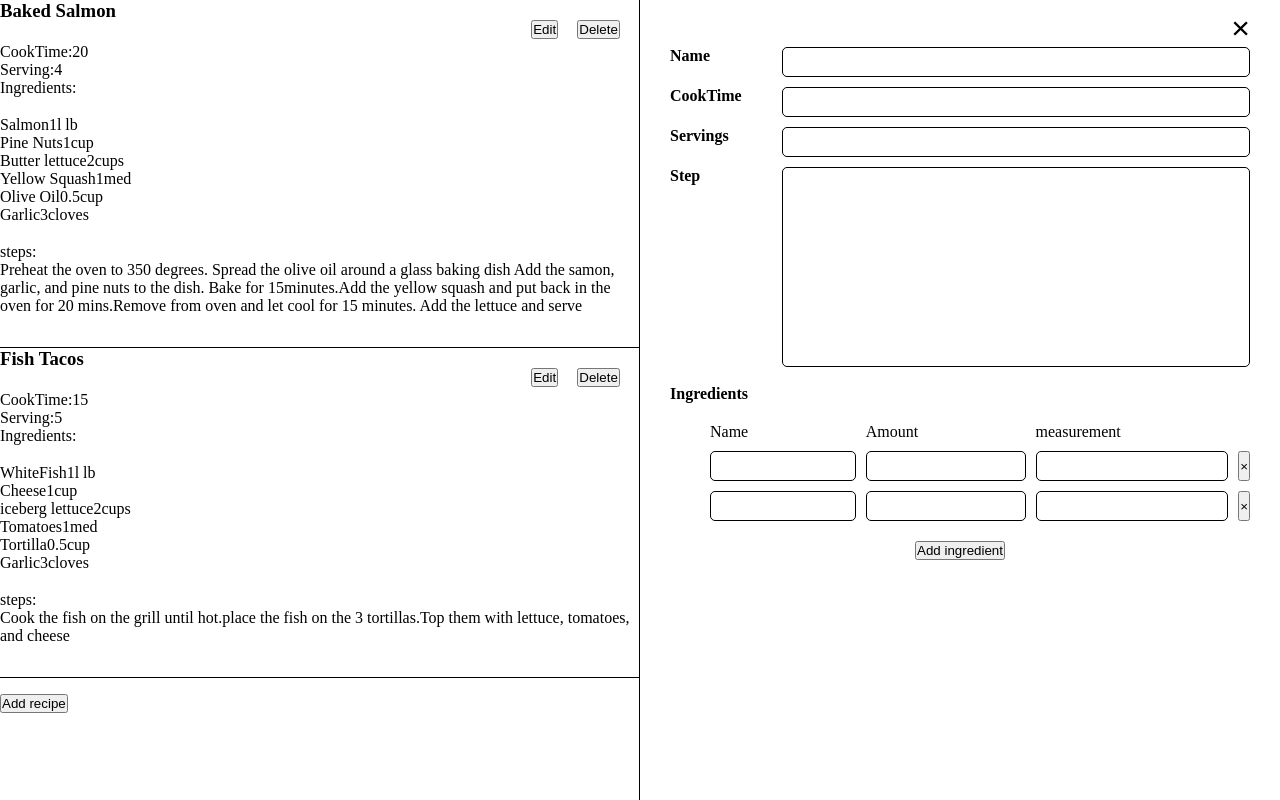
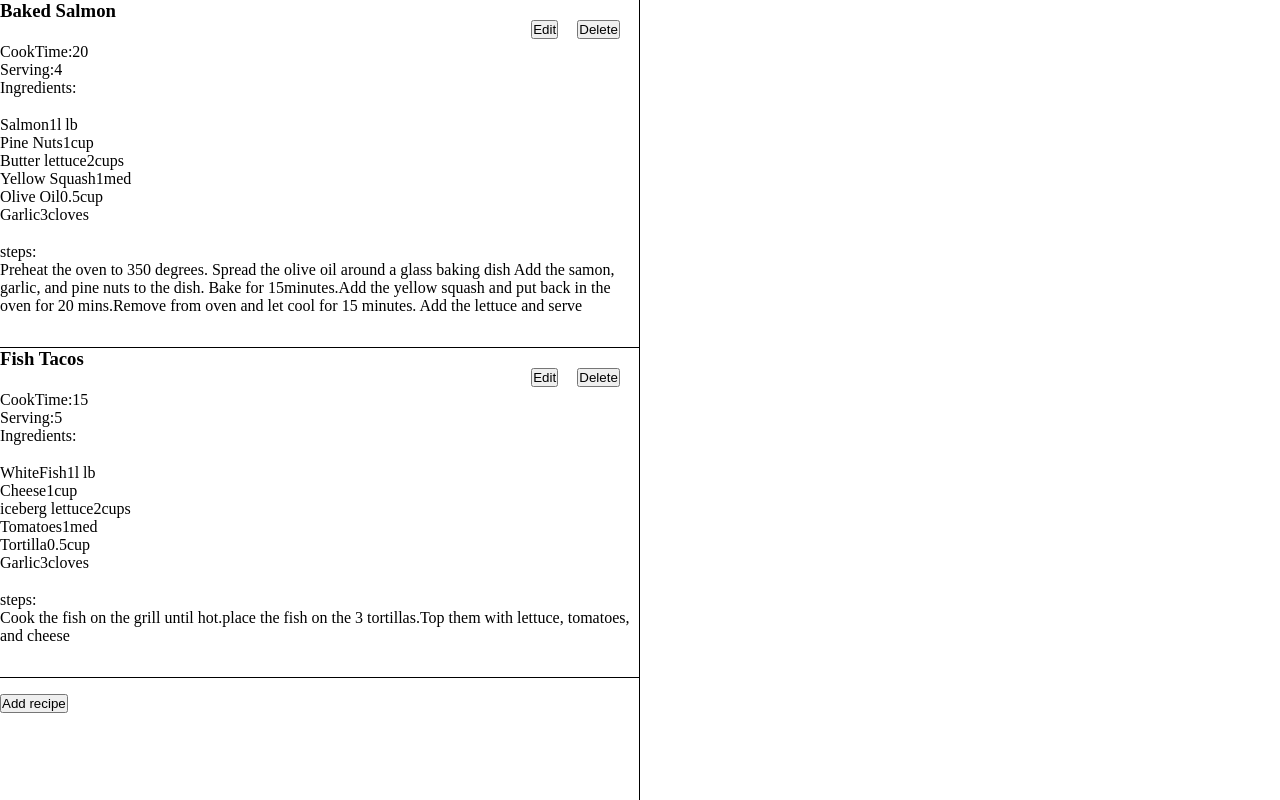
Before and after one commit to Gabriel-Andy/Food-app, a React (Create React App) app: page / in a window 1280 px wide. Built offline with nearby package versions, Linux system fonts and the light colour scheme.

Commit message:
I populate a field input

```diff
--- a/src/App.js
+++ b/src/App.js
@@ -7,22 +7,29 @@ export const RecipeContext = React.createContext();
 const LOCAl_STORAGE_KEY = "cookingWithReact.recipes";
 
 export default function App() {
+  const [selectedRecipeId, setSelectedRecipeId] = useState();
   const [recipes, setRecipes] = useState(data);
+  const selectedRecipe = recipes.find(
+    (recipe) => recipe.id === selectedRecipeId
+  );
+  console.log(selectedRecipe);
   useEffect(() => {
     const getRecipes = localStorage.getItem(LOCAl_STORAGE_KEY);
     if (getRecipes != null) {
-      console.log(" I am not inside the local storage");
       setRecipes(JSON.parse(getRecipes));
     }
   }, []);
   useEffect(() => {
-    console.log("I am a developer");
     localStorage.setItem(LOCAl_STORAGE_KEY, JSON.stringify(recipes));
   }, [recipes]);
   const recipeContextValue = {
     handleRecipeAdd,
     handleRecipeDelete,
+    handleRecipeSelect,
   };
+  function handleRecipeSelect(id) {
+    setSelectedRecipeId(id);
+  }
 
   function handleRecipeAdd() {
     const newRecipe = {
@@ -47,7 +54,7 @@ export default function App() {
   return (
     <RecipeContext.Provider value={recipeContextValue}>
       <RecipeList recipes={recipes} />
-      <RecipeEdit />
+      {selectedRecipe && <RecipeEdit recipe={selectedRecipe} />}
     </RecipeContext.Provider>
   );
 }
--- a/src/Recipe.js
+++ b/src/Recipe.js
@@ -4,14 +4,14 @@ import Steps from "./Steps";
 import { RecipeContext } from "./App";
 
 export default function Recipe(props) {
-  const { handleRecipeDelete } = useContext(RecipeContext);
+  const { handleRecipeDelete, handleRecipeSelect } = useContext(RecipeContext);
   const { id, name, cookTime, serving, steps, ingredients } = props;
   return (
     <div className="container-recipe">
       <div className="container-title">
         <h3>{name}</h3>
         <div className="button">
-          <button>Edit</button>
+          <button onClick={() => handleRecipeSelect(id)}>Edit</button>
           <button onClick={() => handleRecipeDelete(id)}>Delete</button>
         </div>
       </div>
--- a/src/RecipeEdit.js
+++ b/src/RecipeEdit.js
@@ -1,7 +1,7 @@
 import React from "react";
 import RecipeIngredientEdit from "./RecipeIngredientEdit";
 
-export default function RecipeEdit() {
+export default function RecipeEdit({ recipe }) {
   return (
     <div className="recipe-edit">
       <div className="recipe-edit__remove-button-container">
@@ -14,6 +14,7 @@ export default function RecipeEdit() {
         <input
           type="text"
           name="name"
+          value={recipe.name}
           id="name"
           className="recipe-edit__input"
         />
@@ -23,6 +24,7 @@ export default function RecipeEdit() {
         <input
           type="text"
           name="cooktime"
+          value={recipe.cookTime}
           id="cooktime"
           className="recipe-edit__input"
         />
@@ -33,6 +35,7 @@ export default function RecipeEdit() {
           type="number"
           min="1"
           name="servings"
+          value={recipe.serving}
           id="name"
           className="recipe-edit__input"
         />
@@ -42,6 +45,7 @@ export default function RecipeEdit() {
         <textarea
           name="step"
           id="step"
+          value={recipe.steps.map(step => step)}
           className="recipe-edit__input"
         ></textarea>
       </div>
@@ -52,8 +56,11 @@ export default function RecipeEdit() {
         <div>Amount</div>
         <div>measurement</div>
         <div></div>
-        <RecipeIngredientEdit />
-        <RecipeIngredientEdit />
+        {recipe.ingredients.map((ingredient) => {
+          return (
+            <RecipeIngredientEdit key={ingredient.id} ingredient={ingredient} />
+          );
+        })}
       </div>
       <div className="recipe-edit__add-ingredient-btn-container">
         <button className="btn btn--primary">Add ingredient</button>
--- a/src/RecipeIngredientEdit.js
+++ b/src/RecipeIngredientEdit.js
@@ -1,11 +1,13 @@
 import React from "react";
 
-export default function RecipeIngredientEdit() {
+export default function RecipeIngredientEdit(props) {
+  const {ingredient} = props
+  const { name, amount, measurement } = ingredient;
   return (
     <>
-      <input type="text" className="recipe-edit__input" />
-      <input type="text" className="recipe-edit__input" />
-      <input type="text" className="recipe-edit__input" />
+      <input type="text" value={name} className="recipe-edit__input" />
+      <input type="text" value={amount} className="recipe-edit__input" />
+      <input type="text" value={measurement} className="recipe-edit__input" />
       <button className="btn btn-danger">&times;</button>
     </>
   );
```
